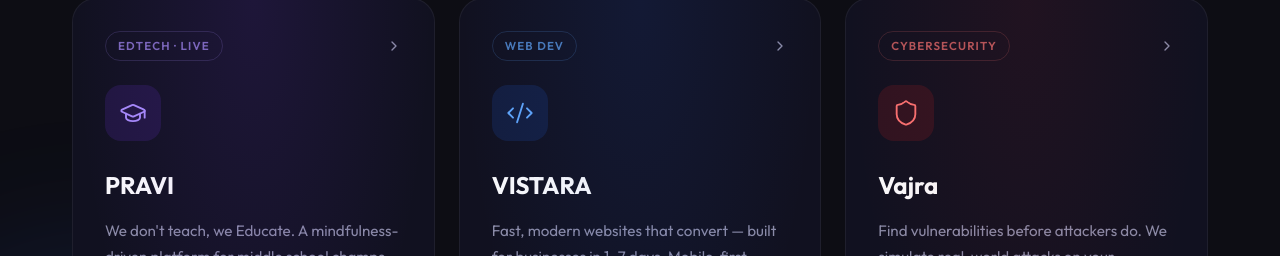
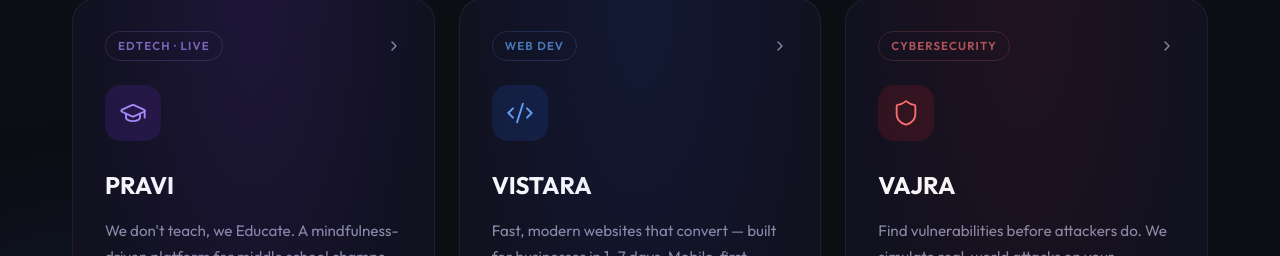
Before and after one commit to weatcuriosity123/curiosity4u, a React (Vite) app: page / in a window 1280 px wide. Shown: the part 2185-2441 px from the top of the page. Built offline with nearby package versions, Linux system fonts and the light colour scheme.

Commit message:
Update App.jsx

```diff
--- a/src/App.jsx
+++ b/src/App.jsx
@@ -47,7 +47,7 @@ const SERVICES = [
     Icon: Shield,
     iconBg: 'rgba(220,38,38,0.15)',
     color: '#f87171',
-    title: 'Vajra',
+    title: 'VAJRA',
     description: "Find vulnerabilities before attackers do. We simulate real-world attacks on your websites, APIs, and systems to uncover security gaps before they're exploited.",
     tags: ['Penetration Testing', 'Web App Security', 'API Testing', 'Risk Reports'],
     glow: 'rgba(220,38,38,0.08)',
```
